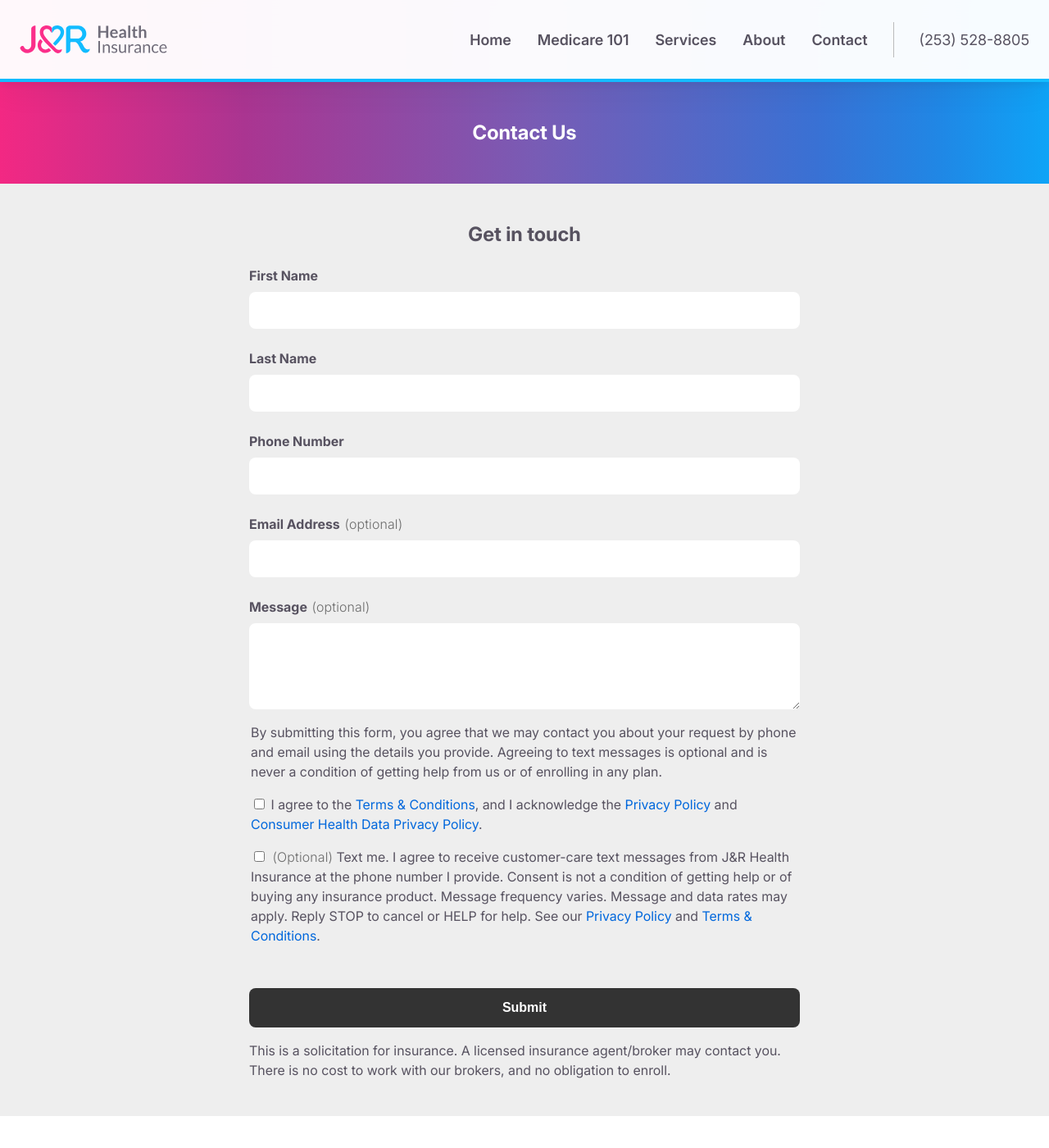
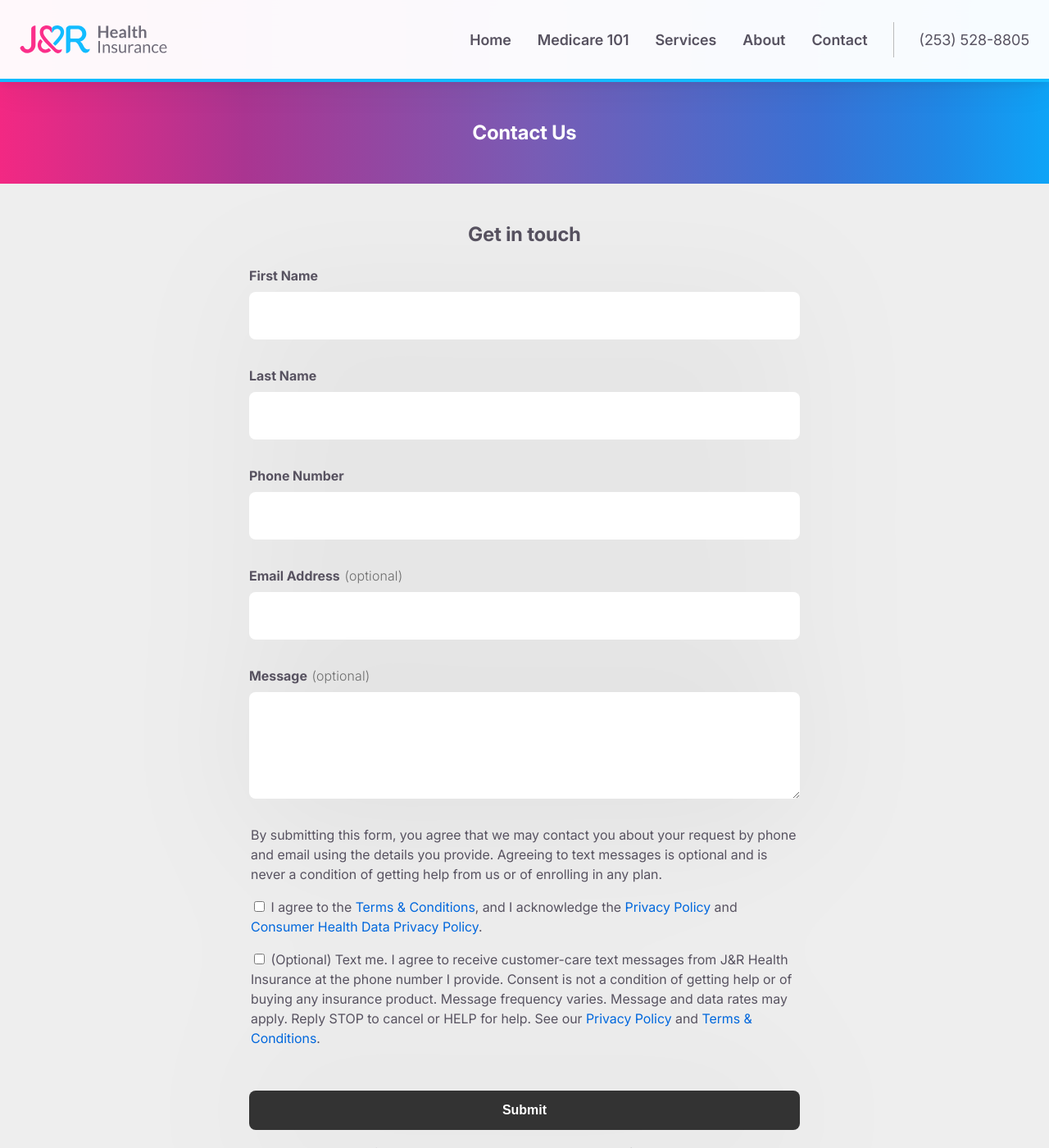
Before and after one commit to jmbn424/testing, a Jekyll site: the page built from contact.html, in a window 1280 px wide and 1400 px high. Shown: the whole window at 82% size. Built offline with Jekyll 4.4.1, drawn with Linux system fonts in a browser that asks for light colours.

Commit message:
form tweaks

```diff
--- a/_includes/sections/form.liquid
+++ b/_includes/sections/form.liquid
@@ -45,7 +45,7 @@ https://github.com/jmbn424/website-documentation/blob/main/technical/lead-form-c
                 {% if site.data.global.SMSProgramIsLive == true %}
                     <p class="form__field--checkbox">
                         <input type="checkbox" name="custom_SMS Consent" value="1" aria-labelledby="sms-consent-text">
-                        <span id="sms-consent-text"><span class="text-secondary">(Optional)</span> Text me. I agree to receive customer-care text messages from J&R Health Insurance at the phone number I provide. Consent is not a condition of getting help or of buying any insurance product. Message frequency varies. Message and data rates may apply. Reply STOP to cancel or HELP for help. See our <a href="./privacy-policy">Privacy Policy</a> and <a href="./terms">Terms &amp; Conditions</a>.</span>
+                        <span id="sms-consent-text">(Optional) Text me. I agree to receive customer-care text messages from J&R Health Insurance at the phone number I provide. Consent is not a condition of getting help or of buying any insurance product. Message frequency varies. Message and data rates may apply. Reply STOP to cancel or HELP for help. See our <a href="./privacy-policy">Privacy Policy</a> and <a href="./terms">Terms &amp; Conditions</a>.</span>
                     </p>
                 {% endif %}
             </fieldset>
--- a/assets/css/_modules/_base.scss
+++ b/assets/css/_modules/_base.scss
@@ -65,7 +65,7 @@ main {
     max-width: 800px;
     font-size: 20px;
     font-size: 18px;
-    line-height: 1.8;
+    line-height: 1.5;
     padding: 40px 0 80px 0;
 }
 
--- a/assets/css/_modules/_footer.scss
+++ b/assets/css/_modules/_footer.scss
@@ -1,5 +1,5 @@
 .footer {
-    padding-bottom: 48px;
+    padding-bottom: 50px;
 
     h3,
     small {
@@ -23,6 +23,10 @@
     dl,
     p {
         margin: 0;
+    }
+
+    .bg-gradient-1 {
+        box-shadow: 0 10px 40px rgba(0,0,0,0.05), 0 4px 10px rgba(0,0,0,0.067);
     }
 }
 
--- a/assets/css/_modules/_form.scss
+++ b/assets/css/_modules/_form.scss
@@ -1,4 +1,5 @@
 .form {
+    filter: drop-shadow(0 10px 80px rgba(0,0,0,0.067));
     label {
         display: block;
         margin-bottom: 8px;
@@ -16,6 +17,7 @@
         border-radius: 0;
         width: 100%;
         box-sizing: border-box;
+        font-size: 16px;
 
         &::placeholder {
             color: #757575;
@@ -26,7 +28,7 @@
     input:not([type="checkbox"]),
     textarea,
     select {
-        padding: 15px 20px;
+        padding: 20px 24px;
         background: #fff;
         border-radius: 8px;
     }
@@ -35,7 +37,7 @@
         position: relative;
 
         & + .form__field {
-            margin-top: 24px;
+            margin-top: 32px;
         }
     }
 
@@ -112,5 +114,6 @@
     fieldset {
         padding: 0;
         border: none;
+        margin-top: 16px;
     }
 }
```
